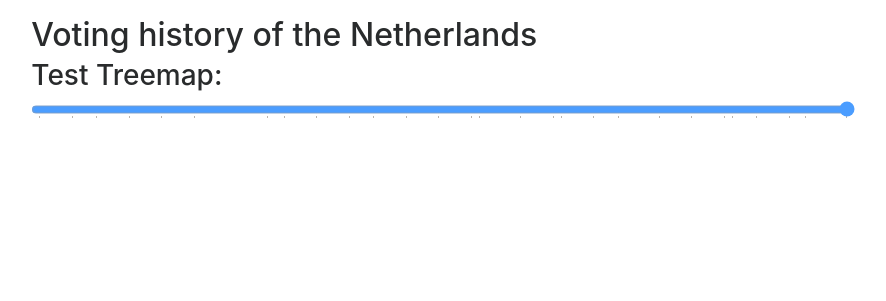
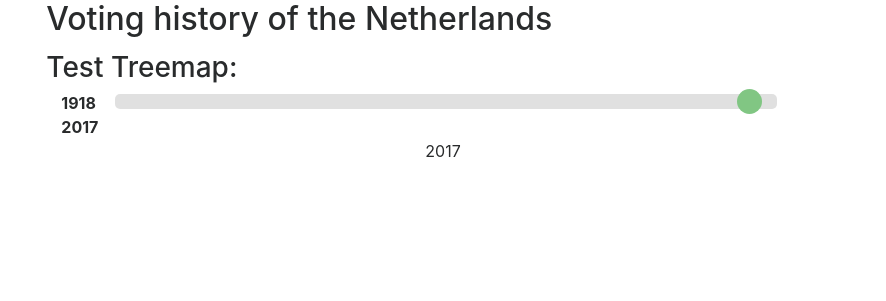
Before and after one commit to martijn1815/InfoVis_G17, a Flask app: page / in a window 1280 px wide. Shown: the part 93-394 px from the top of the page, without its empty margins (197-1083 px from the left). Run offline with Flask 2, Linux system fonts and the light colour scheme; parts of the project's set-up code (start-up, migrations or seed data) failed here and were passed over; some libraries are stand-ins or nearby versions.

Commit message:
Implemented slider

```diff
--- a/Flask App/app/static/css/slider.css
+++ b/Flask App/app/static/css/slider.css
@@ -1,10 +1,10 @@
-.slidecontainer {
+.slider_container {
   width: 100%; /* Width of the outside container */
 }
 
 /* The slider itself */
 .slider {
-  /*-webkit-appearance: none;*/
+  -webkit-appearance: none;
   width: 100%;
   height: 15px;
   border-radius: 5px;
@@ -16,7 +16,7 @@
 }
 
 .slider::-webkit-slider-thumb {
-  /*-webkit-appearance: none;*/
+  -webkit-appearance: none;
   appearance: none;
   width: 25px;
   height: 25px;
@@ -37,3 +37,17 @@
 .slider:hover {
   opacity: 1; /* Fully shown on mouse-over */
 }
+
+.startyear {
+	text-align: left;
+	font-weight: bold;
+}
+
+.endyear {
+	text-align: right;
+	font-weight: bold;
+}
+
+.valueyear {
+	font-weight: bold;
+}
--- a/Flask App/app/static/css/treemap.css
+++ b/Flask App/app/static/css/treemap.css
@@ -11,6 +11,7 @@
 .node {
   border: solid 1px white;
   font: 10px sans-serif;
+  font-weight: bold;
   line-height: 12px;
   overflow: hidden;
   position: absolute;
--- a/Flask App/app/static/js/treemap.js
+++ b/Flask App/app/static/js/treemap.js
@@ -26,7 +26,8 @@ function createTreemap() {
 
         console.log(data);
 
-        var YearID = getID(data.children, 2017);
+        //var YearID = getID(data.children, 2017);
+        var YearID = 27;
         var TotalID = getID(data.children[YearID].children, "Totaal");
 
         const root = d3.hierarchy(data.children[YearID].children[TotalID], (d) => d.children)
@@ -46,10 +47,10 @@ function createTreemap() {
                         .text((d) => d.data.name);
 
         d3.selectAll("input").on("change", function change() {
-            var year = this.value;
-            console.log(year);
+            var YearID = this.value;
+            //console.log(year);
 
-            YearID = getID(data.children, year);
+            //YearID = getID(data.children, year);
             TotalID = getID(data.children[YearID].children, "Totaal");
 
             const newRoot = d3.hierarchy(data.children[YearID].children[TotalID], (d) => d.children)
--- a/Flask App/app/templates/home.html
+++ b/Flask App/app/templates/home.html
@@ -9,64 +9,47 @@
 <link href="../static/css/tooltip.css" rel="stylesheet" type="text/css">
 <link href="../static/css/slider.css" rel="stylesheet" type="text/css">
 <link href="../static/css/treemap.css" rel="stylesheet" type="text/css">
-
+<!-- Load JavaScript Files -->
+<script src="//d3js.org/d3.v4.min.js"></script>
+<script src="https://ajax.googleapis.com/ajax/libs/jquery/3.5.1/jquery.min.js"></script>
 <script type="text/javascript" src="../static/js/tooltip.js"></script>
+<script type="text/javascript" src="../static/js/treemap.js"></script>
+<script type="text/javascript" src="../static/js/world.js"></script>
 
 <!-- Begin page content -->
-<H2 class="mt-3">Voting history of the Netherlands</H2>
+<H2 class="col-sm-12">Voting history of the Netherlands</H2>
 
 <div id="treemap_container">
-    <H3>Test Treemap:</H3>
-    <div class="slidecontainer">
-        <input id="yearRange" class="slider" type="range" min="1918" max="2017" value="2017" list="volsettings">
-        <datalist id="volsettings">
-            <option>1918</option>
-            <option>1922</option>
-            <option>1925</option>
-            <option>1929</option>
-            <option>1933</option>
-            <option>1937</option>
-            <option>1946</option>
-            <option>1948</option>
-            <option>1952</option>
-            <option>1956</option>
-            <option>1959</option>
-            <option>1963</option>
-            <option>1967</option>
-            <option>1971</option>
-            <option>1972</option>
-            <option>1977</option>
-            <option>1981</option>
-            <option>1982</option>
-            <option>1986</option>
-            <option>1989</option>
-            <option>1994</option>
-            <option>1998</option>
-            <option>2002</option>
-            <option>2003</option>
-            <option>2006</option>
-            <option>2010</option>
-            <option>2012</option>
-            <option>2017</option>
-        </datalist>
+    <H3 class="col-sm-12 mt-3">Test Treemap:</H3>
+    <div class="col-sm-12 slider_container">
+        <span class="col-sm-1 startyear">1918</span>
+        <input id="yearRange" class="col-sm-10 slider" type="range" min="0" max="27" step="1" value="27" data-show-value="true">
+        <span class="col-sm-1 endyear">2017</span>
     </div>
+    <p id="yearValue" class="col-sm-12 text-center">2017</p>
 
-    <div id="treemap"></div>
-    <div id="map"></div>
+    <div class="col-sm-12" id="treemap"></div>
+    <div class="col-sm-12" id="map"></div>
 </div>
+<!-- End page content -->
 
-<script src="//d3js.org/d3.v4.min.js"></script>
-<script type="text/javascript" src="../static/js/treemap.js"></script>
-<script type="text/javascript" src="../static/js/world.js"></script>
 <script type="text/javascript">
 	///////////// SCRIPT /////////////
+	var yearArray = [1918, 1922, 1925, 1929, 1933, 1937, 1946, 1948, 1952, 1956, 1959, 1963, 1967, 1971, 1972, 1977, 1981, 1982, 1986, 1989, 1994, 1998, 2002, 2003, 2006, 2010, 2012, 2017];
+	var slider = document.getElementById("yearRange");
+    var output = document.getElementById("yearValue");
+    output.innerHTML = yearArray[slider.value]; // Display the default slider value
+
+    // Update the current slider value (each time you drag the slider handle)
+    slider.oninput = function() {
+      output.innerHTML = yearArray[this.value];
+    }
 
 	//const data = FileAttachment("static/test_set.json").json()
 	//console.log("Data loaded:");
 	//console.log(data);
 
 	var container_id = "#treemap";
-	var year = 2017;
 	const margin = {top: 40, right: 10, bottom: 10, left: 10},
           width = 960 - margin.left - margin.right,
           height = 500 - margin.top - margin.bottom;
```
